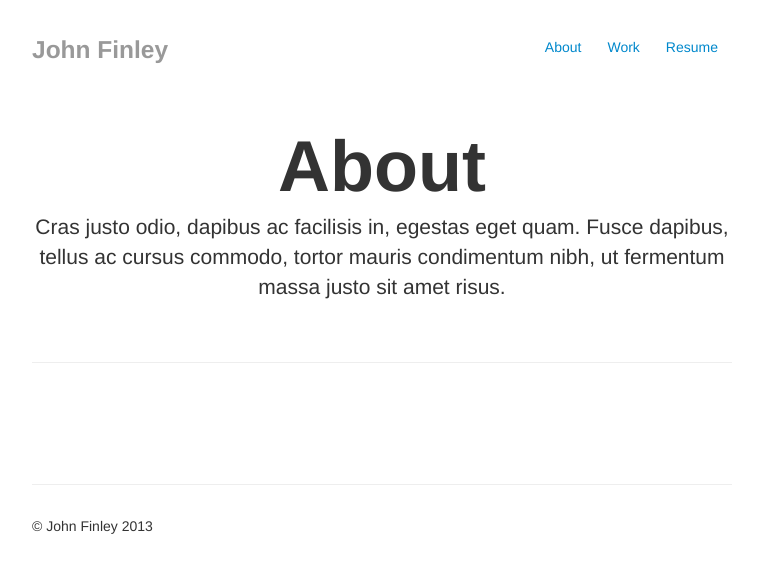
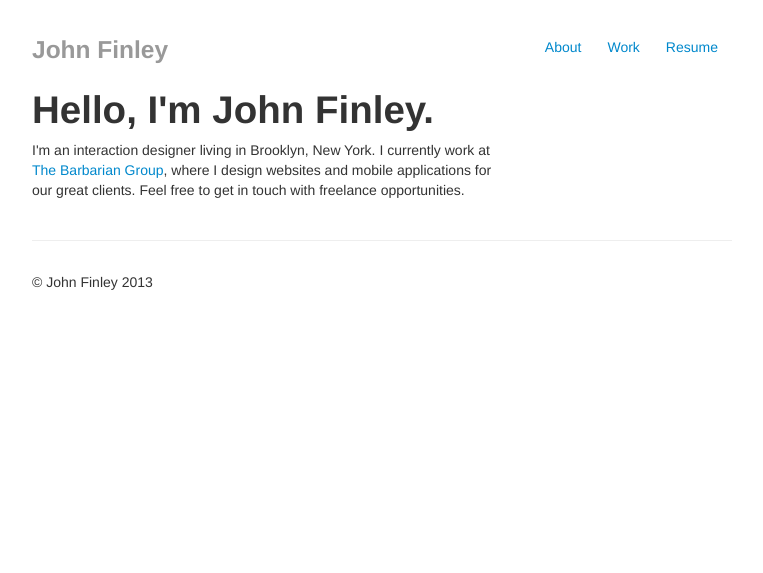
Before and after one commit to jpfinley/heyfinley, a Jekyll site: the page built from index.html, in a window 1280 px wide. Shown: the top 573 px of the page, without its empty margins (258-1021 px from the left). Built offline with Jekyll 4.4.1, drawn with Linux system fonts in a browser that asks for light colours.

Commit message:
New index page doesn't need its own template

```diff
--- a/_layouts/index.html
+++ /dev/null
@@ -1,14 +0,0 @@
----
-layout: default
----
-
-<div class="jumbotron">
-  <h1>About</h1>
-  <p class="lead">
-    Cras justo odio, dapibus ac facilisis in, egestas eget quam. Fusce dapibus, tellus ac cursus commodo, tortor mauris condimentum nibh, ut fermentum massa justo sit amet risus.
-  </p>
-</div>
-<hr>
-<div id="selected-work" class="row-fluid marketing">
-  <!-- List of projects goes here -->
-</div>
--- a/index.html
+++ b/index.html
@@ -1,3 +1,10 @@
 ---
-layout: index
+layout: default
 ---
+
+<div class="row-fluid">
+  <div class="span8">
+    <h1>Hello, I'm John Finley.</h1>
+    <p>I'm an interaction designer living in Brooklyn, New York. I currently work at <a href="https://barbariangroup.com">The Barbarian Group</a>, where I design websites and mobile applications for our great clients. Feel free to get in touch with freelance opportunities.</p>
+  </div>
+</div>
```
